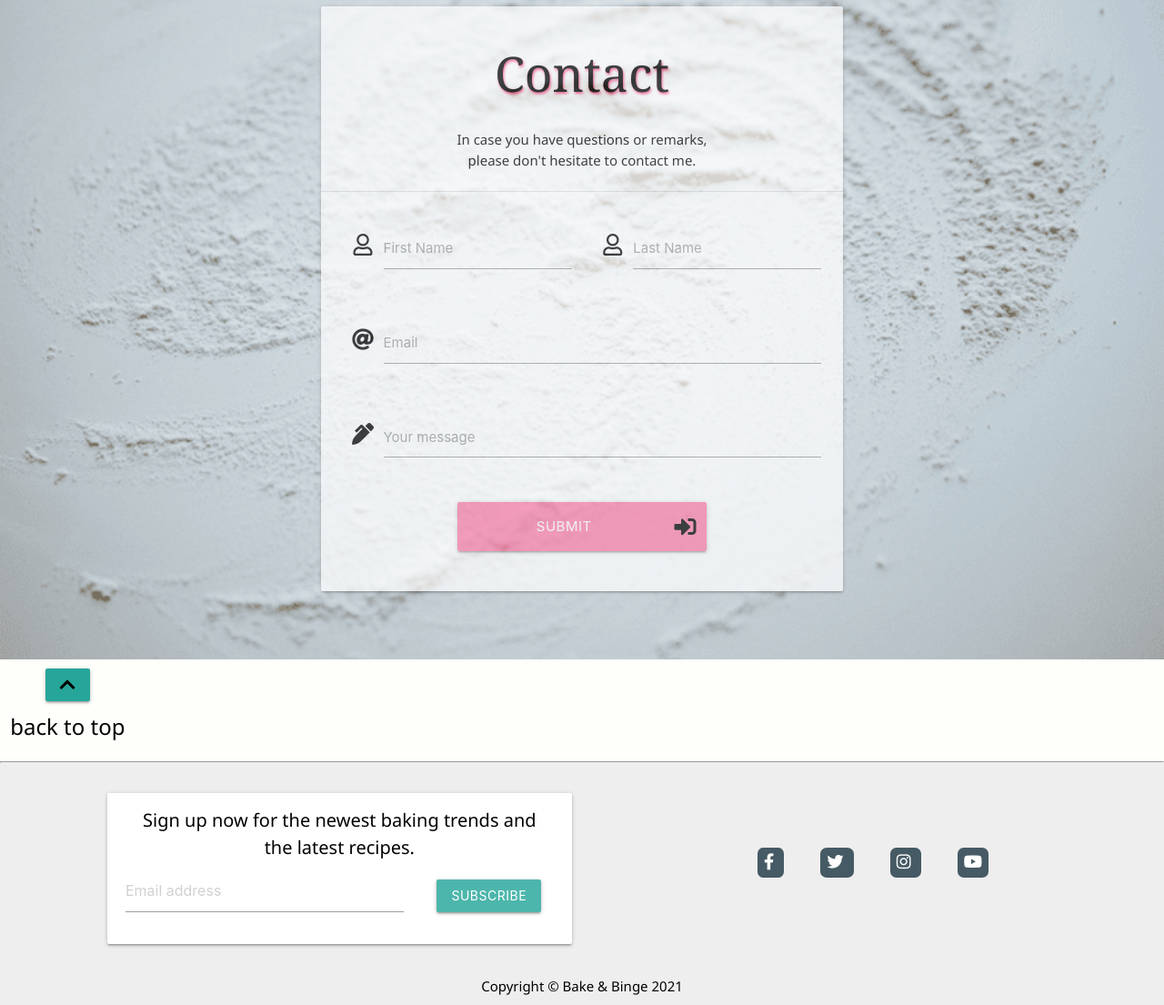
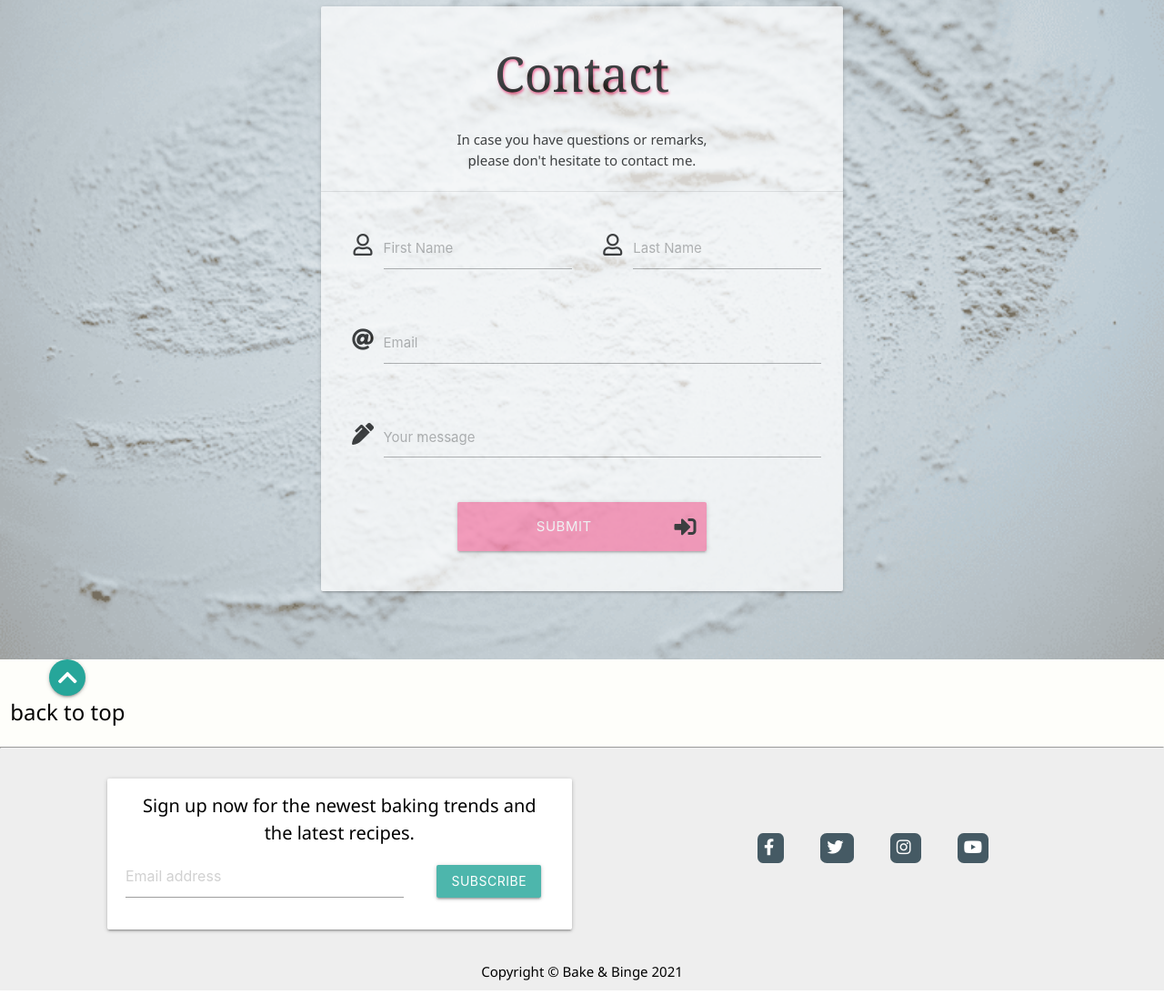
Before and after one commit to chizzletaz/BakeAndBinge, a Flask app: page /contact in a window 1280 px wide. Shown: the part 85-1190 px from the top of the page at 91% size. Run offline with Flask 2, Linux system fonts and the light colour scheme; data that the repository does not hold is empty; some libraries are stand-ins or nearby versions.

Commit message:
Layout: style back to top button.

```diff
--- a/static/css/style.css
+++ b/static/css/style.css
@@ -147,8 +147,6 @@ p {
 }
 
 #back-to-top {
-    text-align: center;
-    margin-left: auto;
     font-size: 24px;
 }
 
--- a/templates/base.html
+++ b/templates/base.html
@@ -158,8 +158,8 @@
     </main>
 
     <div class="row">
-        <div class="col" id="back-to-top">
-            <a href="#top" class="btn"><i class="fas fa-chevron-up"></i></a>
+        <div class="col center-align" id="back-to-top">
+            <a href="#top" class="btn-floating"><i class="fas fa-chevron-up"></i></a>
             <p>back to top</p>
         </div>
     </div>
```
